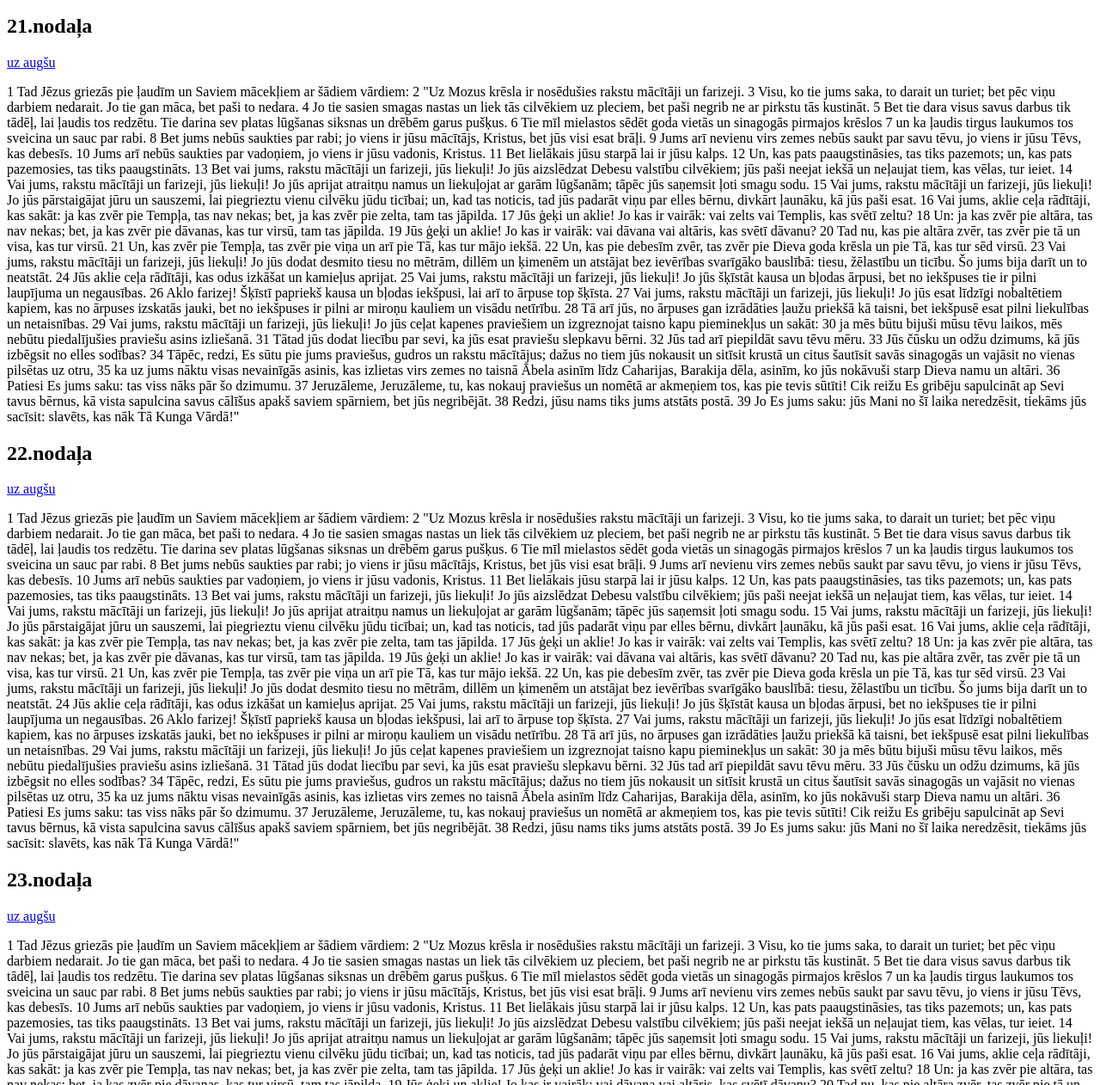
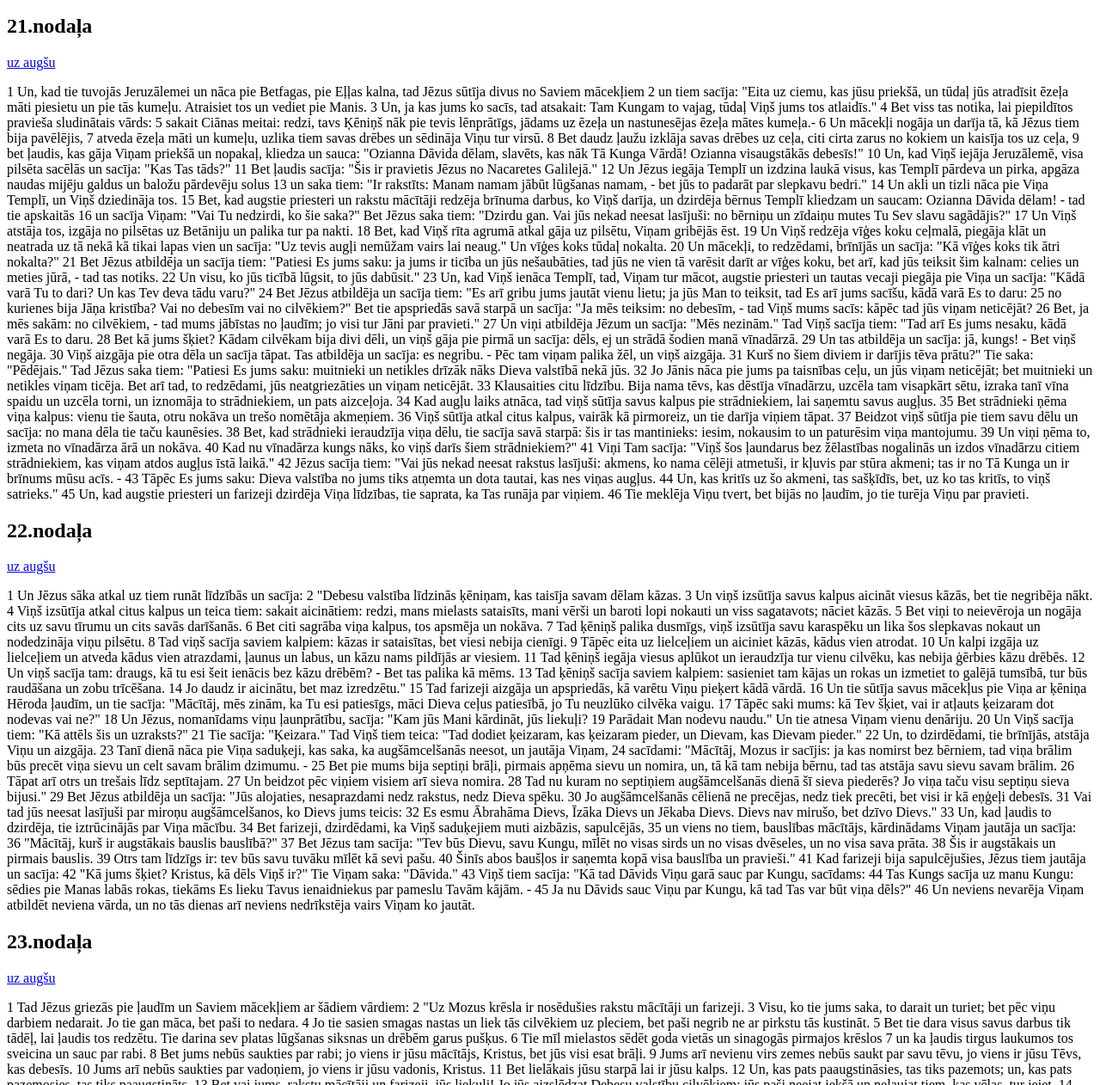
Before and after one commit to helikopterelidojosa/mateja, a plain HTML site: page index.html in a window 1280 px wide. Shown: the part 8960-10222 px from the top of the page at 86% size. Drawn offline with Linux system fonts and the light colour scheme.

Commit message:
Update index.html

```diff
--- a/index.html
+++ b/index.html
@@ -823,88 +823,102 @@
 <h2 id="21">21.nodaļa</h2>
 <a href="#hhhh">uz augšu</a>
 <p>
-1 Tad Jēzus griezās pie ļaudīm un Saviem mācekļiem ar šādiem vārdiem:
-2 "Uz Mozus krēsla ir nosēdušies rakstu mācītāji un farizeji.
-3 Visu, ko tie jums saka, to darait un turiet; bet pēc viņu darbiem nedarait. Jo tie gan māca, bet paši to nedara.
-4 Jo tie sasien smagas nastas un liek tās cilvēkiem uz pleciem, bet paši negrib ne ar pirkstu tās kustināt.
-5 Bet tie dara visus savus darbus tik tādēļ, lai ļaudis tos redzētu. Tie darina sev platas lūgšanas siksnas un drēbēm garus pušķus.
-6 Tie mīl mielastos sēdēt goda vietās un sinagogās pirmajos krēslos
-7 un ka ļaudis tirgus laukumos tos sveicina un sauc par rabi.
-8 Bet jums nebūs saukties par rabi; jo viens ir jūsu mācītājs, Kristus, bet jūs visi esat brāļi.
-9 Jums arī nevienu virs zemes nebūs saukt par savu tēvu, jo viens ir jūsu Tēvs, kas debesīs.
-10 Jums arī nebūs saukties par vadoņiem, jo viens ir jūsu vadonis, Kristus.
-11 Bet lielākais jūsu starpā lai ir jūsu kalps.
-12 Un, kas pats paaugstināsies, tas tiks pazemots; un, kas pats pazemosies, tas tiks paaugstināts.
-13 Bet vai jums, rakstu mācītāji un farizeji, jūs liekuļi! Jo jūs aizslēdzat Debesu valstību cilvēkiem; jūs paši neejat iekšā un neļaujat tiem, kas vēlas, tur ieiet.
-14 Vai jums, rakstu mācītāji un farizeji, jūs liekuļi! Jo jūs aprijat atraitņu namus un liekuļojat ar garām lūgšanām; tāpēc jūs saņemsit ļoti smagu sodu.
-15 Vai jums, rakstu mācītāji un farizeji, jūs liekuļi! Jo jūs pārstaigājat jūru un sauszemi, lai piegrieztu vienu cilvēku jūdu ticībai; un, kad tas noticis, tad jūs padarāt viņu par elles bērnu, divkārt ļaunāku, kā jūs paši esat.
-16 Vai jums, aklie ceļa rādītāji, kas sakāt: ja kas zvēr pie Tempļa, tas nav nekas; bet, ja kas zvēr pie zelta, tam tas jāpilda.
-17 Jūs ģeķi un aklie! Jo kas ir vairāk: vai zelts vai Templis, kas svētī zeltu?
-18 Un: ja kas zvēr pie altāra, tas nav nekas; bet, ja kas zvēr pie dāvanas, kas tur virsū, tam tas jāpilda.
-19 Jūs ģeķi un aklie! Jo kas ir vairāk: vai dāvana vai altāris, kas svētī dāvanu?
-20 Tad nu, kas pie altāra zvēr, tas zvēr pie tā un visa, kas tur virsū.
-21 Un, kas zvēr pie Tempļa, tas zvēr pie viņa un arī pie Tā, kas tur mājo iekšā.
-22 Un, kas pie debesīm zvēr, tas zvēr pie Dieva goda krēsla un pie Tā, kas tur sēd virsū.
-23 Vai jums, rakstu mācītāji un farizeji, jūs liekuļi! Jo jūs dodat desmito tiesu no mētrām, dillēm un ķimenēm un atstājat bez ievērības svarīgāko bauslībā: tiesu, žēlastību un ticību. Šo jums bija darīt un to neatstāt.
-24 Jūs aklie ceļa rādītāji, kas odus izkāšat un kamieļus aprijat.
-25 Vai jums, rakstu mācītāji un farizeji, jūs liekuļi! Jo jūs šķīstāt kausa un bļodas ārpusi, bet no iekšpuses tie ir pilni laupījuma un negausības.
-26 Aklo farizej! Šķīstī papriekš kausa un bļodas iekšpusi, lai arī to ārpuse top šķīsta.
-27 Vai jums, rakstu mācītāji un farizeji, jūs liekuļi! Jo jūs esat līdzīgi nobaltētiem kapiem, kas no ārpuses izskatās jauki, bet no iekšpuses ir pilni ar miroņu kauliem un visādu netīrību.
-28 Tā arī jūs, no ārpuses gan izrādāties ļaužu priekšā kā taisni, bet iekšpusē esat pilni liekulības un netaisnības.
-29 Vai jums, rakstu mācītāji un farizeji, jūs liekuļi! Jo jūs ceļat kapenes praviešiem un izgreznojat taisno kapu pieminekļus un sakāt:
-30 ja mēs būtu bijuši mūsu tēvu laikos, mēs nebūtu piedalījušies praviešu asins izliešanā.
-31 Tātad jūs dodat liecību par sevi, ka jūs esat praviešu slepkavu bērni.
-32 Jūs tad arī piepildāt savu tēvu mēru.
-33 Jūs čūsku un odžu dzimums, kā jūs izbēgsit no elles sodības?
-34 Tāpēc, redzi, Es sūtu pie jums praviešus, gudros un rakstu mācītājus; dažus no tiem jūs nokausit un sitīsit krustā un citus šautīsit savās sinagogās un vajāsit no vienas pilsētas uz otru,
-35 ka uz jums nāktu visas nevainīgās asinis, kas izlietas virs zemes no taisnā Ābela asinīm līdz Caharijas, Barakija dēla, asinīm, ko jūs nokāvuši starp Dieva namu un altāri.
-36 Patiesi Es jums saku: tas viss nāks pār šo dzimumu.
-37 Jeruzāleme, Jeruzāleme, tu, kas nokauj praviešus un nomētā ar akmeņiem tos, kas pie tevis sūtīti! Cik reižu Es gribēju sapulcināt ap Sevi tavus bērnus, kā vista sapulcina savus cālīšus apakš saviem spārniem, bet jūs negribējāt.
-38 Redzi, jūsu nams tiks jums atstāts postā.
-39 Jo Es jums saku: jūs Mani no šī laika neredzēsit, tiekāms jūs sacīsit: slavēts, kas nāk Tā Kunga Vārdā!"</p>
+1 Un, kad tie tuvojās Jeruzālemei un nāca pie Betfagas, pie Eļļas kalna, tad Jēzus sūtīja divus no Saviem mācekļiem
+2 un tiem sacīja: "Eita uz ciemu, kas jūsu priekšā, un tūdaļ jūs atradīsit ēzeļa māti piesietu un pie tās kumeļu. Atraisiet tos un vediet pie Manis.
+3 Un, ja kas jums ko sacīs, tad atsakait: Tam Kungam to vajag, tūdaļ Viņš jums tos atlaidīs."
+4 Bet viss tas notika, lai piepildītos pravieša sludinātais vārds:
+5 sakait Ciānas meitai: redzi, tavs Ķēniņš nāk pie tevis lēnprātīgs, jādams uz ēzeļa un nastunesējas ēzeļa mātes kumeļa.-
+6 Un mācekļi nogāja un darīja tā, kā Jēzus tiem bija pavēlējis,
+7 atveda ēzeļa māti un kumeļu, uzlika tiem savas drēbes un sēdināja Viņu tur virsū.
+8 Bet daudz ļaužu izklāja savas drēbes uz ceļa, citi cirta zarus no kokiem un kaisīja tos uz ceļa,
+9 bet ļaudis, kas gāja Viņam priekšā un nopakaļ, kliedza un sauca: "Ozianna Dāvida dēlam, slavēts, kas nāk Tā Kunga Vārdā! Ozianna visaugstākās debesīs!"
+10 Un, kad Viņš iejāja Jeruzālemē, visa pilsēta sacēlās un sacīja: "Kas Tas tāds?"
+11 Bet ļaudis sacīja: "Šis ir pravietis Jēzus no Nacaretes Galilejā."
+12 Un Jēzus iegāja Templī un izdzina laukā visus, kas Templī pārdeva un pirka, apgāza naudas mijēju galdus un baložu pārdevēju solus
+13 un saka tiem: "Ir rakstīts: Manam namam jābūt lūgšanas namam, - bet jūs to padarāt par slepkavu bedri."
+14 Un akli un tizli nāca pie Viņa Templī, un Viņš dziedināja tos.
+15 Bet, kad augstie priesteri un rakstu mācītāji redzēja brīnuma darbus, ko Viņš darīja, un dzirdēja bērnus Templī kliedzam un saucam: Ozianna Dāvida dēlam! - tad tie apskaitās
+16 un sacīja Viņam: "Vai Tu nedzirdi, ko šie saka?" Bet Jēzus saka tiem: "Dzirdu gan. Vai jūs nekad neesat lasījuši: no bērniņu un zīdaiņu mutes Tu Sev slavu sagādājis?"
+17 Un Viņš atstāja tos, izgāja no pilsētas uz Betāniju un palika tur pa nakti.
+18 Bet, kad Viņš rīta agrumā atkal gāja uz pilsētu, Viņam gribējās ēst.
+19 Un Viņš redzēja vīģes koku ceļmalā, piegāja klāt un neatrada uz tā nekā kā tikai lapas vien un sacīja: "Uz tevis augļi nemūžam vairs lai neaug." Un vīģes koks tūdaļ nokalta.
+20 Un mācekļi, to redzēdami, brīnījās un sacīja: "Kā vīģes koks tik ātri nokalta?"
+21 Bet Jēzus atbildēja un sacīja tiem: "Patiesi Es jums saku: ja jums ir ticība un jūs nešaubāties, tad jūs ne vien tā varēsit darīt ar vīģes koku, bet arī, kad jūs teiksit šim kalnam: celies un meties jūrā, - tad tas notiks.
+22 Un visu, ko jūs ticībā lūgsit, to jūs dabūsit."
+23 Un, kad Viņš ienāca Templī, tad, Viņam tur mācot, augstie priesteri un tautas vecaji piegāja pie Viņa un sacīja: "Kādā varā Tu to dari? Un kas Tev deva tādu varu?"
+24 Bet Jēzus atbildēja un sacīja tiem: "Es arī gribu jums jautāt vienu lietu; ja jūs Man to teiksit, tad Es arī jums sacīšu, kādā varā Es to daru:
+25 no kurienes bija Jāņa kristība? Vai no debesīm vai no cilvēkiem?" Bet tie apspriedās savā starpā un sacīja: "Ja mēs teiksim: no debesīm, - tad Viņš mums sacīs: kāpēc tad jūs viņam neticējāt?
+26 Bet, ja mēs sakām: no cilvēkiem, - tad mums jābīstas no ļaudīm; jo visi tur Jāni par pravieti."
+27 Un viņi atbildēja Jēzum un sacīja: "Mēs nezinām." Tad Viņš sacīja tiem: "Tad arī Es jums nesaku, kādā varā Es to daru.
+28 Bet kā jums šķiet? Kādam cilvēkam bija divi dēli, un viņš gāja pie pirmā un sacīja: dēls, ej un strādā šodien manā vīnadārzā.
+29 Un tas atbildēja un sacīja: jā, kungs! - Bet viņš negāja.
+30 Viņš aizgāja pie otra dēla un sacīja tāpat. Tas atbildēja un sacīja: es negribu. - Pēc tam viņam palika žēl, un viņš aizgāja.
+31 Kurš no šiem diviem ir darījis tēva prātu?" Tie saka: "Pēdējais." Tad Jēzus saka tiem: "Patiesi Es jums saku: muitnieki un netikles drīzāk nāks Dieva valstībā nekā jūs.
+32 Jo Jānis nāca pie jums pa taisnības ceļu, un jūs viņam neticējāt; bet muitnieki un netikles viņam ticēja. Bet arī tad, to redzēdami, jūs neatgriezāties un viņam neticējāt.
+33 Klausaities citu līdzību. Bija nama tēvs, kas dēstīja vīnadārzu, uzcēla tam visapkārt sētu, izraka tanī vīna spaidu un uzcēla torni, un iznomāja to strādniekiem, un pats aizceļoja.
+34 Kad augļu laiks atnāca, tad viņš sūtīja savus kalpus pie strādniekiem, lai saņemtu savus augļus.
+35 Bet strādnieki ņēma viņa kalpus: vienu tie šauta, otru nokāva un trešo nomētāja akmeņiem.
+36 Viņš sūtīja atkal citus kalpus, vairāk kā pirmoreiz, un tie darīja viņiem tāpat.
+37 Beidzot viņš sūtīja pie tiem savu dēlu un sacīja: no mana dēla tie taču kaunēsies.
+38 Bet, kad strādnieki ieraudzīja viņa dēlu, tie sacīja savā starpā: šis ir tas mantinieks: iesim, nokausim to un paturēsim viņa mantojumu.
+39 Un viņi ņēma to, izmeta no vīnadārza ārā un nokāva.
+40 Kad nu vīnadārza kungs nāks, ko viņš darīs šiem strādniekiem?"
+41 Viņi Tam sacīja: "Viņš šos ļaundarus bez žēlastības nogalinās un izdos vīnadārzu citiem strādniekiem, kas viņam atdos augļus īstā laikā."
+42 Jēzus sacīja tiem: "Vai jūs nekad neesat rakstus lasījuši: akmens, ko nama cēlēji atmetuši, ir kļuvis par stūra akmeni; tas ir no Tā Kunga un ir brīnums mūsu acīs. -
+43 Tāpēc Es jums saku: Dieva valstība no jums tiks atņemta un dota tautai, kas nes viņas augļus.
+44 Un, kas kritīs uz šo akmeni, tas sašķīdīs, bet, uz ko tas kritīs, to viņš satrieks."
+45 Un, kad augstie priesteri un farizeji dzirdēja Viņa līdzības, tie saprata, ka Tas runāja par viņiem.
+46 Tie meklēja Viņu tvert, bet bijās no ļaudīm, jo tie turēja Viņu par pravieti.</p>
 
 <h2 id="22">22.nodaļa</h2>
 <a href="#hhhh">uz augšu</a>
 <p>
-1 Tad Jēzus griezās pie ļaudīm un Saviem mācekļiem ar šādiem vārdiem:
-2 "Uz Mozus krēsla ir nosēdušies rakstu mācītāji un farizeji.
-3 Visu, ko tie jums saka, to darait un turiet; bet pēc viņu darbiem nedarait. Jo tie gan māca, bet paši to nedara.
-4 Jo tie sasien smagas nastas un liek tās cilvēkiem uz pleciem, bet paši negrib ne ar pirkstu tās kustināt.
-5 Bet tie dara visus savus darbus tik tādēļ, lai ļaudis tos redzētu. Tie darina sev platas lūgšanas siksnas un drēbēm garus pušķus.
-6 Tie mīl mielastos sēdēt goda vietās un sinagogās pirmajos krēslos
-7 un ka ļaudis tirgus laukumos tos sveicina un sauc par rabi.
-8 Bet jums nebūs saukties par rabi; jo viens ir jūsu mācītājs, Kristus, bet jūs visi esat brāļi.
-9 Jums arī nevienu virs zemes nebūs saukt par savu tēvu, jo viens ir jūsu Tēvs, kas debesīs.
-10 Jums arī nebūs saukties par vadoņiem, jo viens ir jūsu vadonis, Kristus.
-11 Bet lielākais jūsu starpā lai ir jūsu kalps.
-12 Un, kas pats paaugstināsies, tas tiks pazemots; un, kas pats pazemosies, tas tiks paaugstināts.
-13 Bet vai jums, rakstu mācītāji un farizeji, jūs liekuļi! Jo jūs aizslēdzat Debesu valstību cilvēkiem; jūs paši neejat iekšā un neļaujat tiem, kas vēlas, tur ieiet.
-14 Vai jums, rakstu mācītāji un farizeji, jūs liekuļi! Jo jūs aprijat atraitņu namus un liekuļojat ar garām lūgšanām; tāpēc jūs saņemsit ļoti smagu sodu.
-15 Vai jums, rakstu mācītāji un farizeji, jūs liekuļi! Jo jūs pārstaigājat jūru un sauszemi, lai piegrieztu vienu cilvēku jūdu ticībai; un, kad tas noticis, tad jūs padarāt viņu par elles bērnu, divkārt ļaunāku, kā jūs paši esat.
-16 Vai jums, aklie ceļa rādītāji, kas sakāt: ja kas zvēr pie Tempļa, tas nav nekas; bet, ja kas zvēr pie zelta, tam tas jāpilda.
-17 Jūs ģeķi un aklie! Jo kas ir vairāk: vai zelts vai Templis, kas svētī zeltu?
-18 Un: ja kas zvēr pie altāra, tas nav nekas; bet, ja kas zvēr pie dāvanas, kas tur virsū, tam tas jāpilda.
-19 Jūs ģeķi un aklie! Jo kas ir vairāk: vai dāvana vai altāris, kas svētī dāvanu?
-20 Tad nu, kas pie altāra zvēr, tas zvēr pie tā un visa, kas tur virsū.
-21 Un, kas zvēr pie Tempļa, tas zvēr pie viņa un arī pie Tā, kas tur mājo iekšā.
-22 Un, kas pie debesīm zvēr, tas zvēr pie Dieva goda krēsla un pie Tā, kas tur sēd virsū.
-23 Vai jums, rakstu mācītāji un farizeji, jūs liekuļi! Jo jūs dodat desmito tiesu no mētrām, dillēm un ķimenēm un atstājat bez ievērības svarīgāko bauslībā: tiesu, žēlastību un ticību. Šo jums bija darīt un to neatstāt.
-24 Jūs aklie ceļa rādītāji, kas odus izkāšat un kamieļus aprijat.
-25 Vai jums, rakstu mācītāji un farizeji, jūs liekuļi! Jo jūs šķīstāt kausa un bļodas ārpusi, bet no iekšpuses tie ir pilni laupījuma un negausības.
-26 Aklo farizej! Šķīstī papriekš kausa un bļodas iekšpusi, lai arī to ārpuse top šķīsta.
-27 Vai jums, rakstu mācītāji un farizeji, jūs liekuļi! Jo jūs esat līdzīgi nobaltētiem kapiem, kas no ārpuses izskatās jauki, bet no iekšpuses ir pilni ar miroņu kauliem un visādu netīrību.
-28 Tā arī jūs, no ārpuses gan izrādāties ļaužu priekšā kā taisni, bet iekšpusē esat pilni liekulības un netaisnības.
-29 Vai jums, rakstu mācītāji un farizeji, jūs liekuļi! Jo jūs ceļat kapenes praviešiem un izgreznojat taisno kapu pieminekļus un sakāt:
-30 ja mēs būtu bijuši mūsu tēvu laikos, mēs nebūtu piedalījušies praviešu asins izliešanā.
-31 Tātad jūs dodat liecību par sevi, ka jūs esat praviešu slepkavu bērni.
-32 Jūs tad arī piepildāt savu tēvu mēru.
-33 Jūs čūsku un odžu dzimums, kā jūs izbēgsit no elles sodības?
-34 Tāpēc, redzi, Es sūtu pie jums praviešus, gudros un rakstu mācītājus; dažus no tiem jūs nokausit un sitīsit krustā un citus šautīsit savās sinagogās un vajāsit no vienas pilsētas uz otru,
-35 ka uz jums nāktu visas nevainīgās asinis, kas izlietas virs zemes no taisnā Ābela asinīm līdz Caharijas, Barakija dēla, asinīm, ko jūs nokāvuši starp Dieva namu un altāri.
-36 Patiesi Es jums saku: tas viss nāks pār šo dzimumu.
-37 Jeruzāleme, Jeruzāleme, tu, kas nokauj praviešus un nomētā ar akmeņiem tos, kas pie tevis sūtīti! Cik reižu Es gribēju sapulcināt ap Sevi tavus bērnus, kā vista sapulcina savus cālīšus apakš saviem spārniem, bet jūs negribējāt.
-38 Redzi, jūsu nams tiks jums atstāts postā.
-39 Jo Es jums saku: jūs Mani no šī laika neredzēsit, tiekāms jūs sacīsit: slavēts, kas nāk Tā Kunga Vārdā!"</p>
+1 Un Jēzus sāka atkal uz tiem runāt līdzībās un sacīja:
+2 "Debesu valstība līdzinās ķēniņam, kas taisīja savam dēlam kāzas.
+3 Un viņš izsūtīja savus kalpus aicināt viesus kāzās, bet tie negribēja nākt.
+4 Viņš izsūtīja atkal citus kalpus un teica tiem: sakait aicinātiem: redzi, mans mielasts sataisīts, mani vērši un baroti lopi nokauti un viss sagatavots; nāciet kāzās.
+5 Bet viņi to neievēroja un nogāja cits uz savu tīrumu un cits savās darīšanās.
+6 Bet citi sagrāba viņa kalpus, tos apsmēja un nokāva.
+7 Tad ķēniņš palika dusmīgs, viņš izsūtīja savu karaspēku un lika šos slepkavas nokaut un nodedzināja viņu pilsētu.
+8 Tad viņš sacīja saviem kalpiem: kāzas ir sataisītas, bet viesi nebija cienīgi.
+9 Tāpēc eita uz lielceļiem un aiciniet kāzās, kādus vien atrodat.
+10 Un kalpi izgāja uz lielceļiem un atveda kādus vien atrazdami, ļaunus un labus, un kāzu nams pildījās ar viesiem.
+11 Tad ķēniņš iegāja viesus aplūkot un ieraudzīja tur vienu cilvēku, kas nebija ģērbies kāzu drēbēs.
+12 Un viņš sacīja tam: draugs, kā tu esi šeit ienācis bez kāzu drēbēm? - Bet tas palika kā mēms.
+13 Tad ķēniņš sacīja saviem kalpiem: sasieniet tam kājas un rokas un izmetiet to galējā tumsībā, tur būs raudāšana un zobu trīcēšana.
+14 Jo daudz ir aicinātu, bet maz izredzētu."
+15 Tad farizeji aizgāja un apspriedās, kā varētu Viņu pieķert kādā vārdā.
+16 Un tie sūtīja savus mācekļus pie Viņa ar ķēniņa Hēroda ļaudīm, un tie sacīja: "Mācītāj, mēs zinām, ka Tu esi patiesīgs, māci Dieva ceļus patiesībā, jo Tu neuzlūko cilvēka vaigu.
+17 Tāpēc saki mums: kā Tev šķiet, vai ir atļauts ķeizaram dot nodevas vai ne?"
+18 Un Jēzus, nomanīdams viņu ļaunprātību, sacīja: "Kam jūs Mani kārdināt, jūs liekuļi?
+19 Parādait Man nodevu naudu." Un tie atnesa Viņam vienu denāriju.
+20 Un Viņš sacīja tiem: "Kā attēls šis un uzraksts?"
+21 Tie sacīja: "Ķeizara." Tad Viņš tiem teica: "Tad dodiet ķeizaram, kas ķeizaram pieder, un Dievam, kas Dievam pieder."
+22 Un, to dzirdēdami, tie brīnījās, atstāja Viņu un aizgāja.
+23 Tanī dienā nāca pie Viņa saduķeji, kas saka, ka augšāmcelšanās neesot, un jautāja Viņam,
+24 sacīdami: "Mācītāj, Mozus ir sacījis: ja kas nomirst bez bērniem, tad viņa brālim būs precēt viņa sievu un celt savam brālim dzimumu. -
+25 Bet pie mums bija septiņi brāļi, pirmais apņēma sievu un nomira, un, tā kā tam nebija bērnu, tad tas atstāja savu sievu savam brālim.
+26 Tāpat arī otrs un trešais līdz septītajam.
+27 Un beidzot pēc viņiem visiem arī sieva nomira.
+28 Tad nu kuram no septiņiem augšāmcelšanās dienā šī sieva piederēs? Jo viņa taču visu septiņu sieva bijusi."
+29 Bet Jēzus atbildēja un sacīja: "Jūs alojaties, nesaprazdami nedz rakstus, nedz Dieva spēku.
+30 Jo augšāmcelšanās cēlienā ne precējas, nedz tiek precēti, bet visi ir kā eņģeļi debesīs.
+31 Vai tad jūs neesat lasījuši par miroņu augšāmcelšanos, ko Dievs jums teicis:
+32 Es esmu Ābrahāma Dievs, Īzāka Dievs un Jēkaba Dievs. Dievs nav mirušo, bet dzīvo Dievs."
+33 Un, kad ļaudis to dzirdēja, tie iztrūcinājās par Viņa mācību.
+34 Bet farizeji, dzirdēdami, ka Viņš saduķejiem muti aizbāzis, sapulcējās,
+35 un viens no tiem, bauslības mācītājs, kārdinādams Viņam jautāja un sacīja:
+36 "Mācītāj, kurš ir augstākais bauslis bauslībā?"
+37 Bet Jēzus tam sacīja: "Tev būs Dievu, savu Kungu, mīlēt no visas sirds un no visas dvēseles, un no visa sava prāta.
+38 Šis ir augstākais un pirmais bauslis.
+39 Otrs tam līdzīgs ir: tev būs savu tuvāku mīlēt kā sevi pašu.
+40 Šinīs abos baušļos ir saņemta kopā visa bauslība un pravieši."
+41 Kad farizeji bija sapulcējušies, Jēzus tiem jautāja un sacīja:
+42 "Kā jums šķiet? Kristus, kā dēls Viņš ir?" Tie Viņam saka: "Dāvida."
+43 Viņš tiem sacīja: "Kā tad Dāvids Viņu garā sauc par Kungu, sacīdams:
+44 Tas Kungs sacīja uz manu Kungu: sēdies pie Manas labās rokas, tiekāms Es lieku Tavus ienaidniekus par pameslu Tavām kājām. -
+45 Ja nu Dāvids sauc Viņu par Kungu, kā tad Tas var būt viņa dēls?"
+46 Un neviens nevarēja Viņam atbildēt neviena vārda, un no tās dienas arī neviens nedrīkstēja vairs Viņam ko jautāt.</p>
 
 <h2 id="23">23.nodaļa</h2>
 <a href="#hhhh">uz augšu</a>
```
